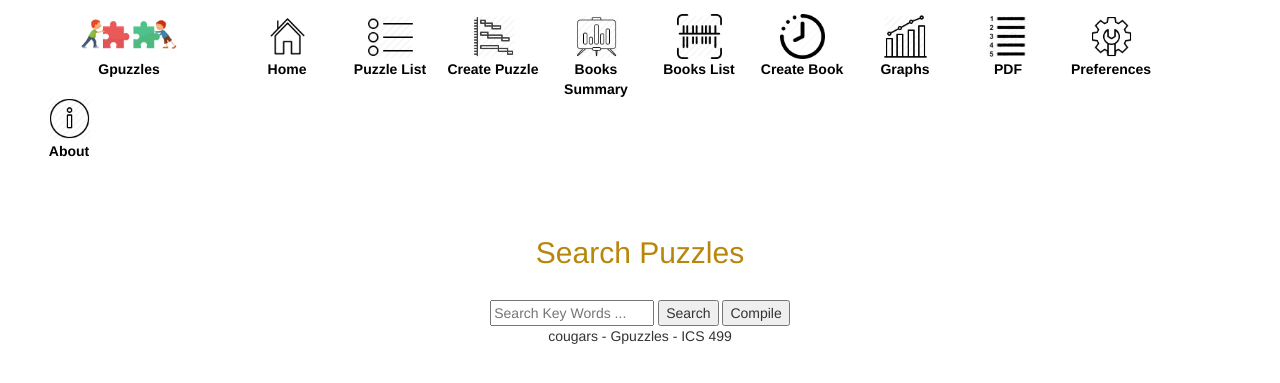
After one commit to sjasthi/IndicPuzzles, a PHP site: page /compile_Puzzle.php in a window 1280 px wide. The commit adds this page. Shown: the top 383 px of the page. Run offline with PHP 8.4, Linux system fonts and the light colour scheme; data comes from the database, SQL or seed files in the repository; some libraries are stand-ins or nearby versions.

Commit message:
Add files via upload

```diff
--- /dev/null
+++ b/compile_Puzzle.php
@@ -0,0 +1,93 @@
+<?php
+
+require 'bin/functions.php';
+require 'db_configuration.php';
+
+$query = "SELECT * FROM gpuzzles";
+
+$GLOBALS['data'] = mysqli_query($db, $query);
+
+?>
+
+<?php $page_title = 'Gpuzzles list'; ?>
+<?php include('nav.php');
+
+    $page="puzzles_list.php";
+    //verifyLogin($page);
+?>
+
+<style>
+    #title {
+        text-align: center;
+        color: darkgoldenrod;
+    }
+    thead input {
+        width: 100%;
+    }
+    .thumbnailSize{
+        height: 100px;
+        width: 100px;
+        transition:transform 0.25s ease;
+    }
+    .thumbnailSize:hover {
+        -webkit-transform:scale(1.1);
+        transform:scale(1.1);
+    }
+</style>
+
+<!-- Page Content -->
+<br><br>
+
+<h2 id="title">Search Puzzles</h2><br>
+
+<div class="container-fluid">
+
+<body>
+<form method="post" action="compile_Puzzle.php" class="text-center">
+
+    <input type="text" name="search" value="<?php if (isset($_POST['search'])) echo $_POST['search']; ?>"placeholder="Search Key Words ..." required>
+
+			<input type="submit" name="submit" value="Search">
+
+            <input type="submit" name="submit" target="_blank" value="Compile" formaction="compile_The_Puzzle.php" formtarget="_blank">
+
+</form>
+
+<?php
+	if (isset($_POST['submit'])) {
+
+        $connection = new mysqli("localhost", "root", "", "gpuzzles_db");
+
+        $q = $connection->real_escape_string($_POST['search']);
+
+        $sql = $connection->query("SELECT puzzle_image FROM gpuzzles
+        WHERE puzzle_name LIKE '%$q%'
+        OR author_name LIKE '%$q%'
+        OR creator_name LIKE '%$q%'");
+
+		if ($sql->num_rows > 0) {
+
+            while ($data = $sql->fetch_array())
+
+                echo '<img class="thumbnailSize" src="Images/puzzle_images/' .$data["puzzle_image"]. '"
+                onerror=this.src="Images/index_images/ImageNotFound.png" alt="Images/puzzle_images/'.$data["puzzle_image"].'"> &nbsp;';
+      }
+      else{
+
+        echo "No puzzles found! Please check your input or filter and try again.";
+      }
+
+  }
+
+?>
+
+
+</div>
+
+<!-- /.container -->
+<!-- Footer -->
+<footer class="page-footer text-center">
+    <p>cougars - Gpuzzles - ICS 499</p>
+</footer>
+</body>
+</html>
--- a/nav.php
+++ b/nav.php
@@ -75,7 +75,7 @@
                 <br/>Graphs</li>
             </a>
 
-            <a href="pdf.php">
+            <a href="compile_Puzzle.php">
               <li>
                 <img src="./images/trains_lists.png">
                 <br/>PDF</li>
```
Also changed, not shown: compile_The_Puzzle.php (added, +49 -0 lines).
